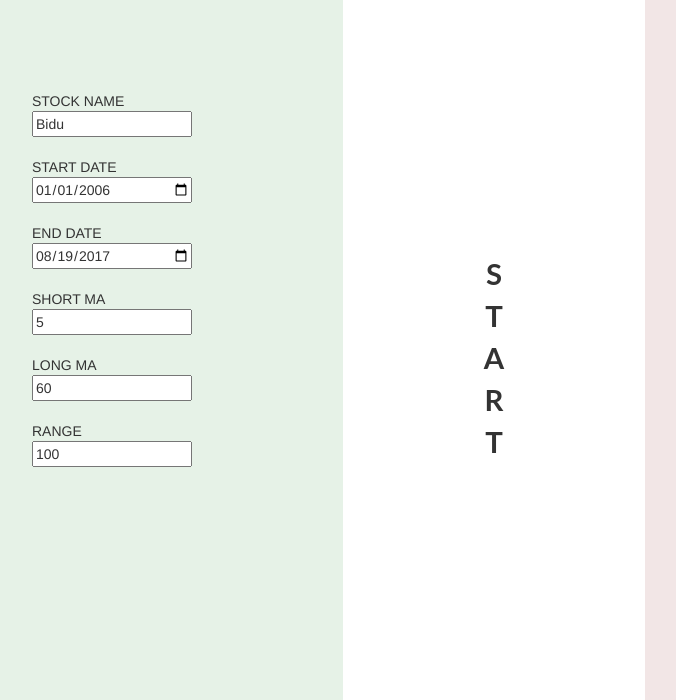
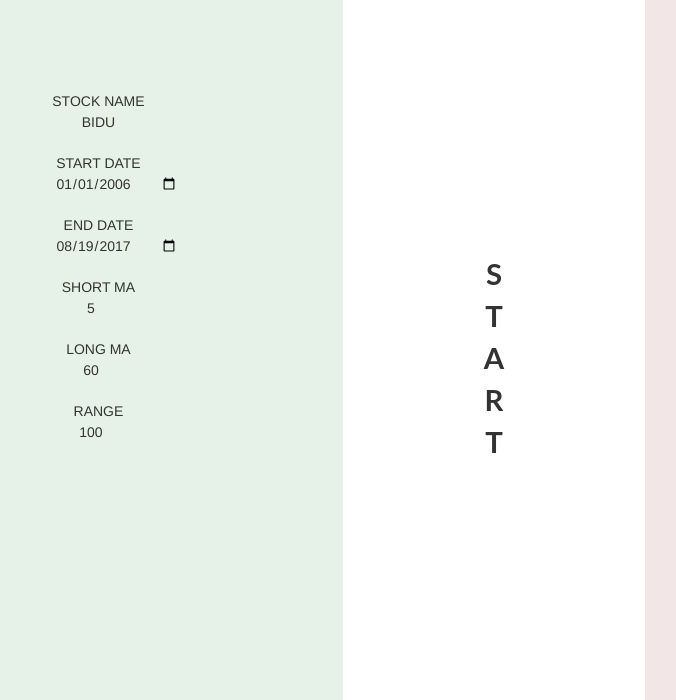
Before and after one commit to lljjyy21/ninedays, a Flask app: page / in a window 1280 px wide. Shown: the part 799-1499 px from the top of the page, without its empty margins (146-822 px from the left). Run offline with Flask 2, Linux system fonts and the light colour scheme; some libraries are stand-ins or nearby versions.

Commit message:
Fix positioning of input fields and placeholders

```diff
--- a/static/css/custom.css
+++ b/static/css/custom.css
@@ -101,6 +101,22 @@ body{
     margin-top: 60px;
 }
 
+
+.input-desktop {
+    background-color: #e6f2e7;
+}
+
+input {
+    border: none;
+    text-transform: uppercase;
+    text-align: center;
+}
+
+.input-date {
+    text-align: left;
+    padding-left: 37px;
+}
+
 .input {
     width: 160px;
 }
--- a/static/js/custom.js
+++ b/static/js/custom.js
@@ -124,8 +124,12 @@ function InputField() {
         inputs.css({'width': centerColumnWidth});
     }
 
+    function updateInputField() {
+        updateInputFieldWidth();
+    }
+
     return {
-        update: updateInputFieldWidth
+        update: updateInputField
     };
 }
 
--- a/templates/index.html
+++ b/templates/index.html
@@ -66,87 +66,58 @@
                 <div class="row inherited-height">
                     <div class="col-lg-11 col-md-11 left-column-background padding-top-70px inherited-height">
                         <div class="center-column">
-                            <div class="row input-field">
-                                <div class="col-xs-8
-                                            col-sm-8 col-sm-offset-2
-                                            col-md-8 col-md-offset-4
-                                            col-lg-8 col-lg-offset-4">
+                            <div class="row input-field text-center">
                                 <div>
                                     STOCK NAME
                                 </div>
                                 <div>
-                                        <input id="stock-name" class="input" type="text" name="stock_name" value="Bidu">
-                                    </div>
+                                    <input id="stock-name" class="input input-desktop" type="text" name="stock_name" value="Bidu">
                                 </div>
                             </div>
 
-                            <div class="row input-field">
-                                <div class="col-xs-8
-                                            col-sm-8 col-sm-offset-2
-                                            col-md-8 col-md-offset-4
-                                            col-lg-8 col-lg-offset-4">
+                            <div class="row input-field text-center">
                                 <div>
                                     START DATE
                                 </div>
                                 <div>
-                                        <input id="start-date" class="input" type="date" name="start_date" value="2006-01-01">
-                                    </div>
+                                    <input id="start-date" class="input input-desktop input-date" type="date" name="start_date" value="2006-01-01">
                                 </div>
                             </div>
 
-                            <div class="row input-field">
-                                <div class="col-xs-8
-                                            col-sm-8 col-sm-offset-2
-                                            col-md-8 col-md-offset-4
-                                            col-lg-8 col-lg-offset-4">
+
+                            <div class="row input-field text-center">
                                 <div>
                                     END DATE
                                 </div>
                                 <div>
-                                        <input id="end-date" class="input" type="date" name="end_date" value="{{ current_date() }}">
-                                    </div>
+                                    <input id="end-date" class="input input-desktop input-date" type="date" name="end_date" value="{{ current_date() }}">
                                 </div>
                             </div>
 
-                            <div class="row input-field">
-                                <div class="col-xs-8
-                                            col-sm-8 col-sm-offset-2
-                                            col-md-8 col-md-offset-4
-                                            col-lg-8 col-lg-offset-4">
+                            <div class="row input-field text-center">
                                 <div>
                                     SHORT MA
                                 </div>
                                 <div>
-                                        <input id="short-ma" class="input" type="number" name="short_ma" value="5">
-                                    </div>
+                                    <input id="short-ma" class="input input-desktop" type="number" name="short_ma" value="5">
                                 </div>
                             </div>
 
-                            <div class="row input-field">
-                                <div class="col-xs-8
-                                            col-sm-8 col-sm-offset-2
-                                            col-md-8 col-md-offset-4
-                                            col-lg-8 col-lg-offset-4">
+                            <div class="row input-field text-center">
                                 <div>
                                     LONG MA
                                 </div>
                                 <div>
-                                        <input id="long-ma" class="input" type="number" name="long_ma" value="60">
-                                    </div>
+                                    <input id="long-ma" class="input input-desktop" type="number" name="long_ma" value="60">
                                 </div>
                             </div>
 
-                            <div class="row input-field">
-                                <div class="col-xs-8
-                                            col-sm-8 col-sm-offset-2
-                                            col-md-8 col-md-offset-4
-                                            col-lg-8 col-lg-offset-4">
+                            <div class="row input-field text-center">
                                 <div>
                                     RANGE
                                 </div>
                                 <div>
-                                        <input id="range" class="input" type="number" name="range" value="100">
-                                    </div>
+                                    <input id="range" class="input input-desktop" type="number" name="range" value="100">
                                 </div>
                             </div>
                         </div>
```
Lines whose indentation alone changed are shown as unchanged.
